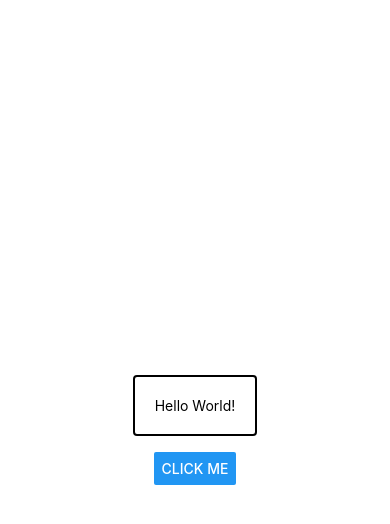
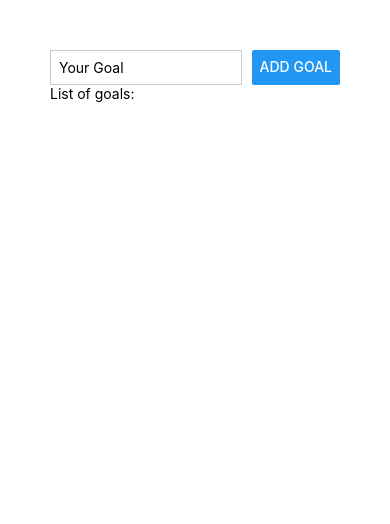
Before and after one commit to matheuskieling/GoalApp, a React Native app: screen / in a window 390 px wide. Shown: the top 524 px of the page. Built offline with nearby package versions, Linux system fonts and the light colour scheme.

Commit message:
feat: aula 3

```diff
--- a/App.js
+++ b/App.js
@@ -1,31 +1,33 @@
-import { Button, StyleSheet, Text, View } from "react-native";
+import {Button, StyleSheet, Text, TextInput, View} from "react-native";
 
 export default function App() {
   return (
-    <View style={styles.container}>
-      <Text
-        style={styles.textWithBorder}
-      >
-        Hello World!
-      </Text>
-      <Button title={"Click me"} />
+    <View style={styles.appContainer}>
+      <View style={styles.inputContainer}>
+        <TextInput style={styles.textInput} placeholder='Your Goal' />
+        <Button title="Add Goal" />
+      </View>
+      <View>
+        <Text>List of goals:</Text>
+      </View>
     </View>
   );
 }
 
 const styles = StyleSheet.create({
-  container: {
-    flex: 1,
-    backgroundColor: "#fff",
-    alignItems: "center",
-    justifyContent: "center",
+  appContainer: {
+    padding: 50,
+    width: "100%",
   },
-  textWithBorder: {
-    padding: 20,
-    margin: 16,
-    borderStyle: "solid",
-    borderColor: "black",
-    borderWidth: 2,
-    borderRadius: 4,
+  inputContainer: {
+    flexDirection: 'row',
+    justifyContent: 'space-between',
+    gap: 10
+  },
+  textInput: {
+    width: '80%',
+    borderWidth: 1,
+    borderColor: '#ccc',
+    padding: 8,
   }
 });
```
